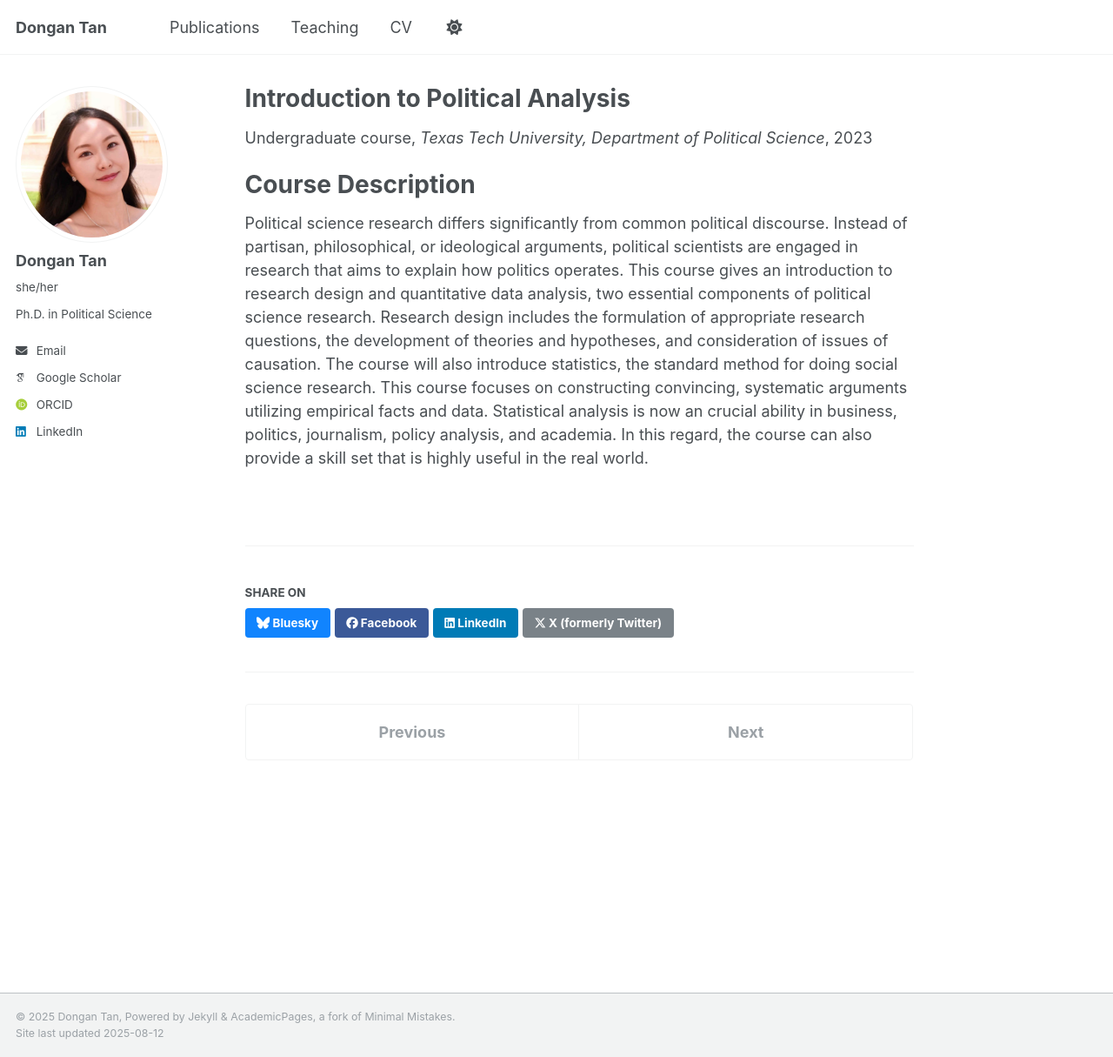
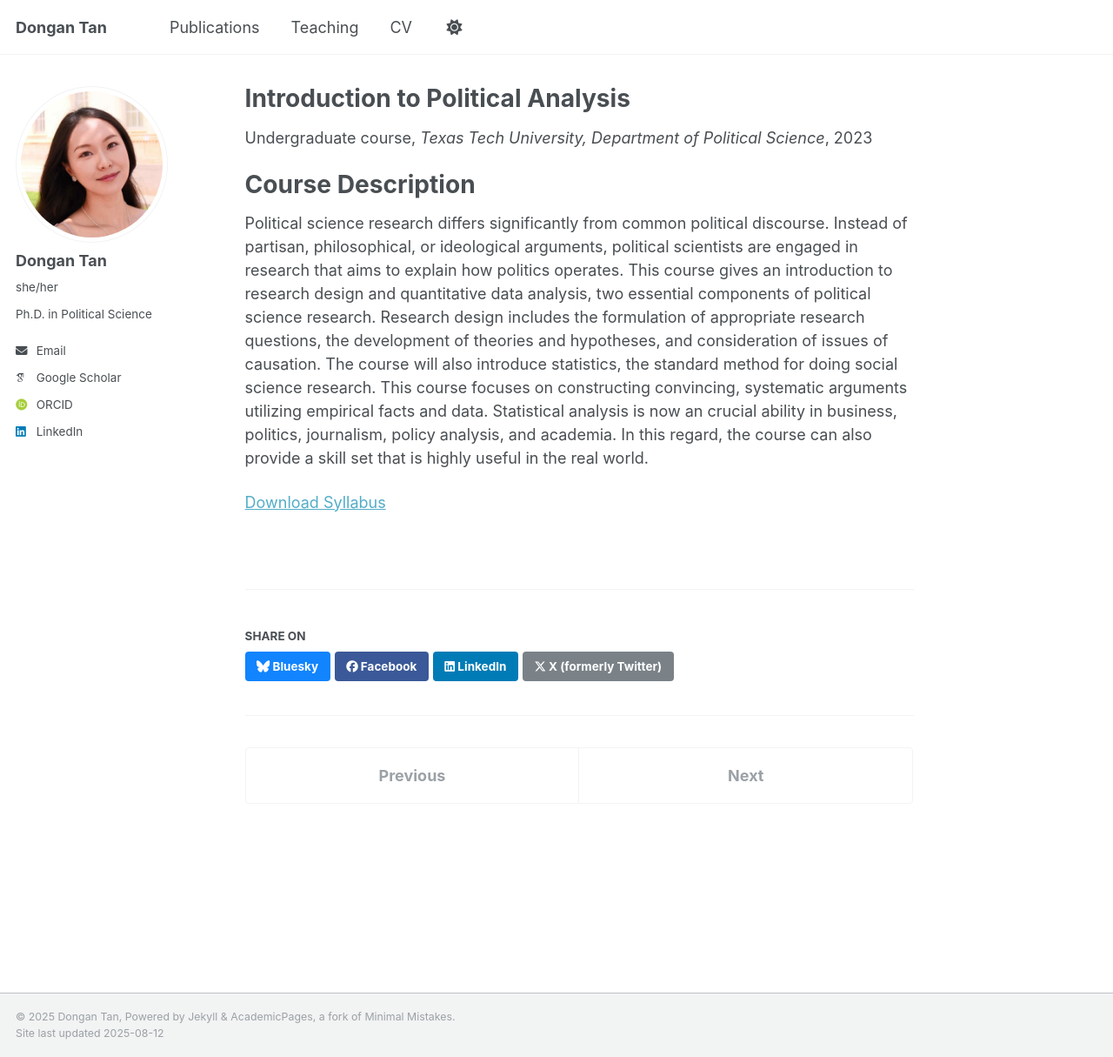
Before and after one commit to HaoLiuScholar/HaoLiuScholar.github.io, a Jekyll site: the page built from _teaching/2023-spring-POLS-3314.md, in a window 1280 px wide and 1215 px high. Shown: the whole window at 87% size. Built offline with Jekyll 4.4.1, drawn with Linux system fonts in a browser that asks for light colours; some web fonts are replaced; a script that is not in the unit is left out.

Commit message:
Update 2023-spring-POLS-3314.md

```diff
--- a/_teaching/2023-spring-POLS-3314.md
+++ b/_teaching/2023-spring-POLS-3314.md
@@ -11,3 +12,5 @@ location: "Lubbock, US"
 Course Description
 ======
 Political science research differs significantly from common political discourse. Instead of partisan, philosophical, or ideological arguments, political scientists are engaged in research that aims to explain how politics operates. This course gives an introduction to research design and quantitative data analysis, two essential components of political science research. Research design includes the formulation of appropriate research questions, the development of theories and hypotheses, and consideration of issues of causation. The course will also introduce statistics, the standard method for doing social science research. This course focuses on constructing convincing, systematic arguments utilizing empirical facts and data. Statistical analysis is now an crucial ability in business, politics, journalism, policy analysis, and academia. In this regard, the course can also provide a skill set that is highly useful in the real world.
+
+[Download Syllabus](http://dongantan.github.io/files/POLS 3314_23 Spring.pdf)
```
Also changed, not shown: other parts of _teaching/2023-spring-POLS-3314.md (+1 -0 lines).
